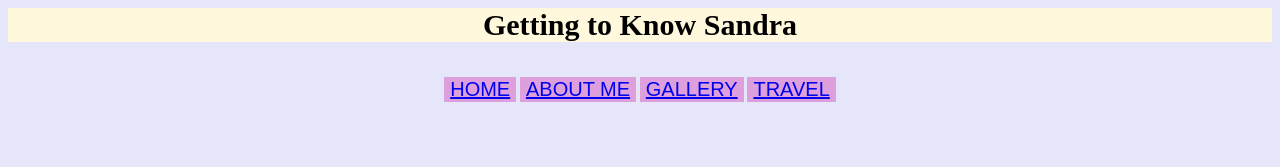
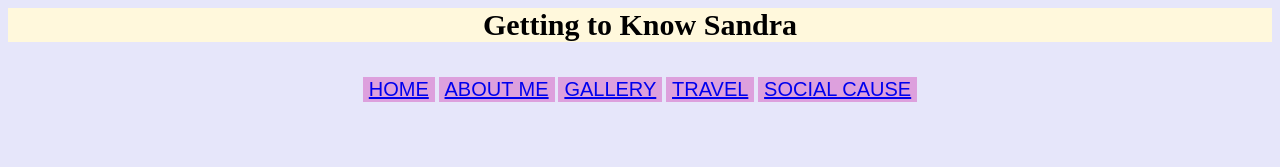
Before and after one commit to Sandra23C/Alex23, a plain HTML site: page about_me.html in a window 1280 px wide. Shown: the top 167 px of the page. Drawn offline with Linux system fonts and the light colour scheme.

Commit message:
about_me.html

```diff
--- a/about_me.html
+++ b/about_me.html
@@ -18,6 +18,7 @@
 <button class="btn"><a href="about_me.html" >ABOUT ME</a></button>
 <button class ="btn"><a href="gallery.html">GALLERY</a></button>
 <button class="btn"><a href="travel.html" >TRAVEL</a></button>
+<button class="btn"><a href="socialCause.html">SOCIAL CAUSE</a></button>
 </div>
 
 <br><br></br>
```
